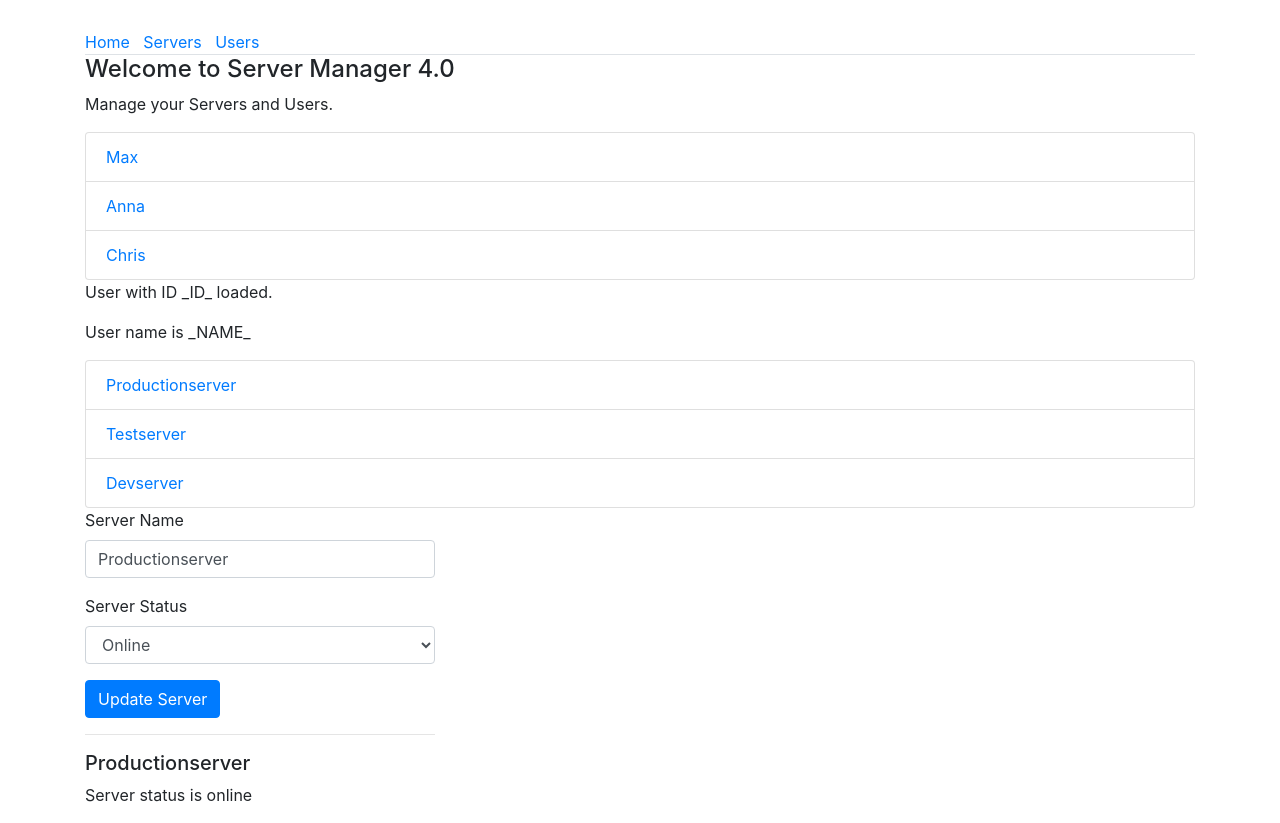
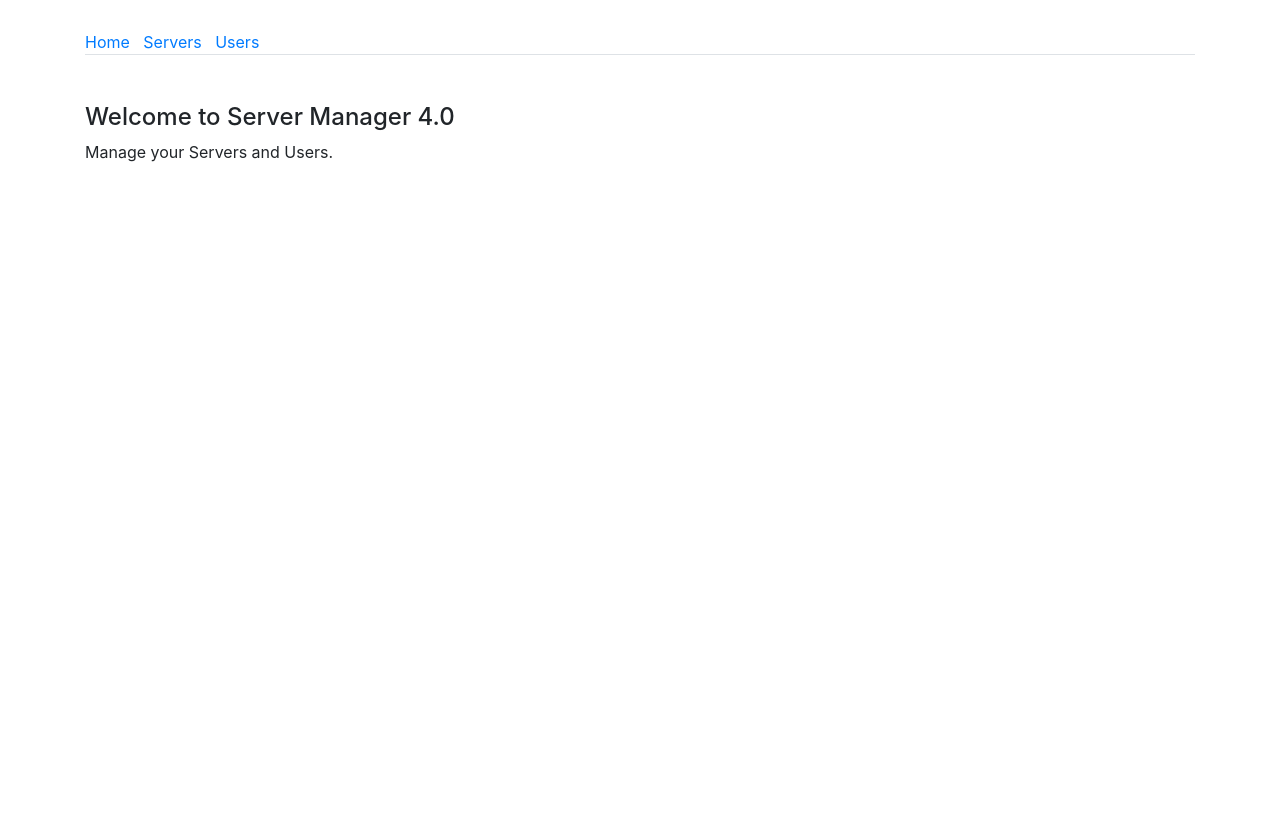
Before and after one commit to spankbang/AngularLearnRouting, an Angular app: page / in a window 1280 px wide. After the commit the page ends 800 px from the top, so only its background shows below. Built offline with nearby package versions, Linux system fonts and the light colour scheme.

Commit message:
added the router-outlet only i.e. we have to reach from url section

```diff
--- a/src/app/app.component.html
+++ b/src/app/app.component.html
@@ -8,19 +8,6 @@
       </ul>
     </div>
   </div>
-  <div class="row">
-    <div class="col-xl-12 col-sm-10 col-md-8 col-sm-offset-1 col-md-offset-2">
-      <app-home></app-home>
-    </div>
-  </div>
-  <div class="row">
-    <div class="col-xl-12 col-sm-10 col-md-8 col-sm-offset-1 col-md-offset-2">
-      <app-users></app-users>
-    </div>
-  </div>
-  <div class="row">
-    <div class="col-xl-12 col-sm-10 col-md-8 col-sm-offset-1 col-md-offset-2">
-      <app-servers></app-servers>
-    </div>
-  </div>
+  <br> <br>
+  <router-outlet></router-outlet>
 </div>
--- a/src/app/app.module.ts
+++ b/src/app/app.module.ts
@@ -11,6 +11,14 @@
 import { EditServerComponent } from './servers/edit-server/edit-server.component';
 import { ServerComponent } from './servers/server/server.component';
 import { ServersService } from './servers/servers.service';
+import { RouterModule, Routes } from '@angular/router';
+
+
+const appRoutes: Routes = [
+  { path: "", component: HomeComponent },
+  { path: "users", component: UsersComponent },
+  { path: "servers", component: ServersComponent },
+]
 
 @NgModule({
   declarations: [
@@ -25,6 +33,7 @@
   imports: [
     BrowserModule,
     FormsModule,
+    RouterModule.forRoot(appRoutes)
   ],
   providers: [ServersService],
   bootstrap: [AppComponent]
```
